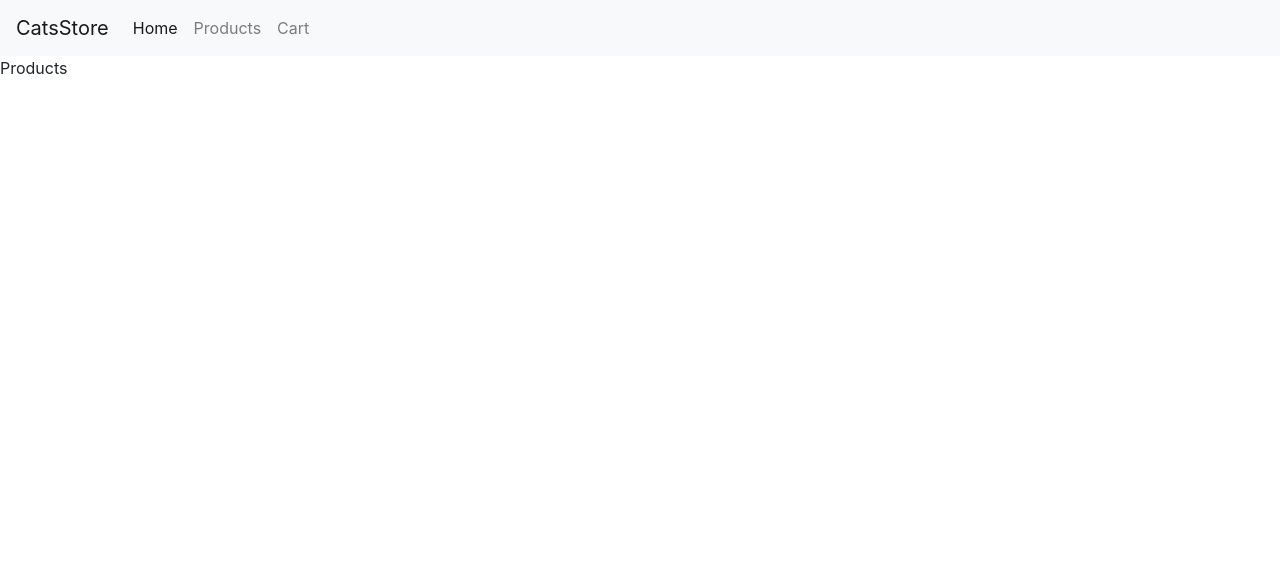
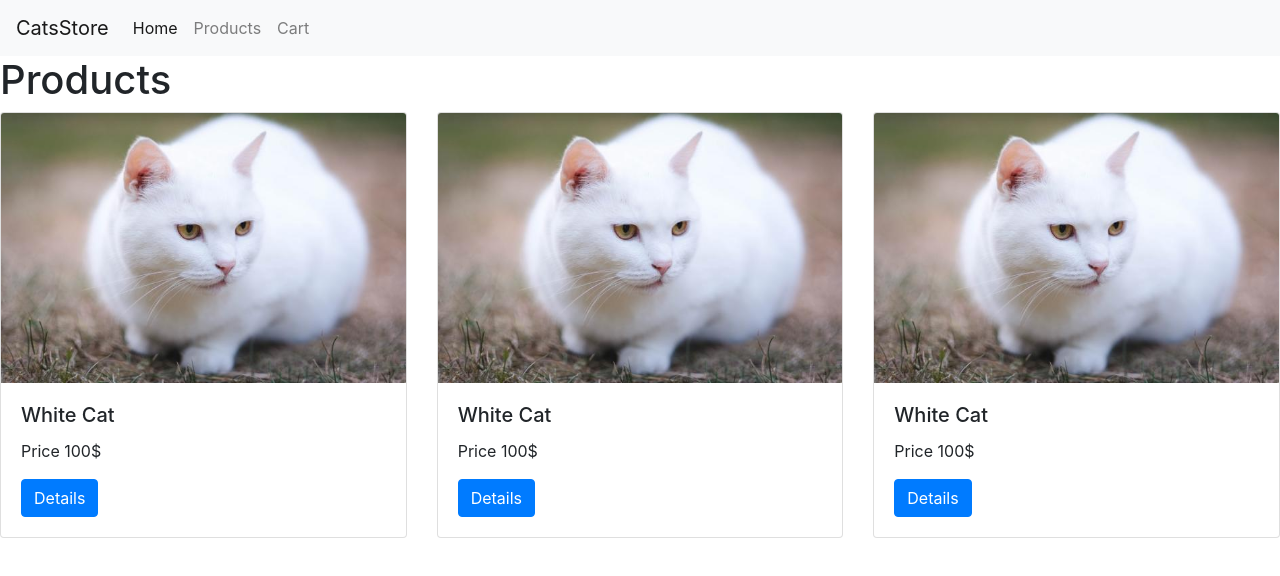
Before and after one commit to shokrshokr/react-step-by-step, a React (Create React App) app: page /products in a window 1280 px wide. Shown: the top 576 px of the page. Built offline with nearby package versions, Linux system fonts and the light colour scheme.

Commit message:
047-part8-Redux

```diff
--- /dev/null
+++ b/src/Components/ProductItem.js
@@ -0,0 +1,16 @@
+import React from 'react'
+
+function ProductItem() {
+  return (
+    <div className="card">
+        <img className="card-img-top" src={'/imgs/1.jpg'} alt="Card image cap" />
+        <div className="card-body">
+            <h5 className="card-title">White Cat</h5>
+            <p className="card-text">Price 100$</p>
+            <a href="#" className="btn btn-primary">Details</a>
+        </div>
+    </div>
+  )
+}
+
+export default ProductItem
--- a/src/pages/Products.js
+++ b/src/pages/Products.js
@@ -1,9 +1,23 @@
 import React from 'react'
+import ProductItem from "../Components/ProductItem"
 
 function Products() {
   return (
     <div>
-        Products
+        <h1>Products</h1>
+
+        <div className="row">
+            <div className={'col-4'}>
+              <ProductItem  />
+            </div>
+
+            <div className={'col-4'}>
+              <ProductItem  />
+            </div>
+            <div className={'col-4'}>
+              <ProductItem  />
+            </div>
+        </div>
     </div>
   )
 }
```
